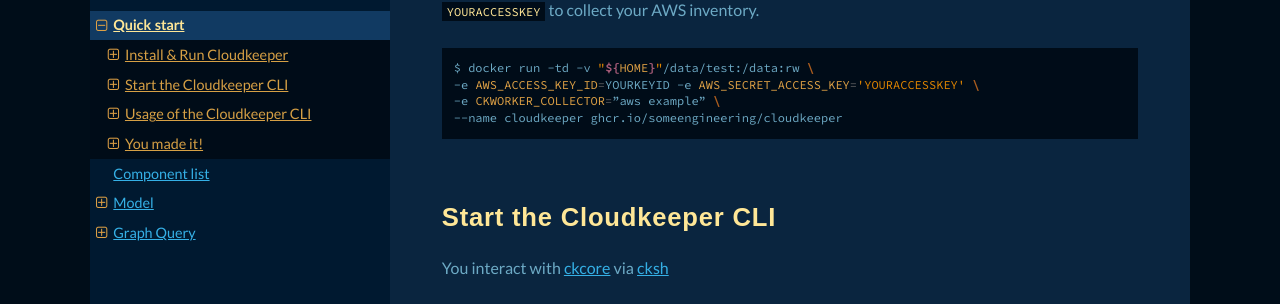
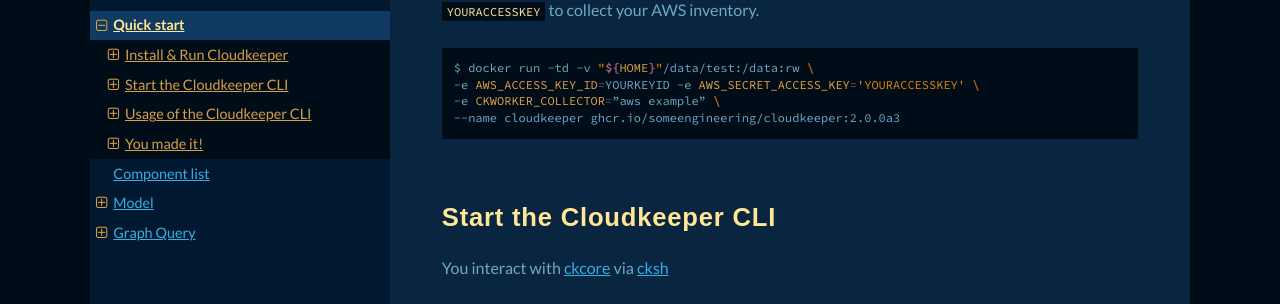
Before and after one commit to someengineering/fixinventory, a Sphinx documentation site: the page built from docs/source/start.rst, in a window 1280 px wide and 900 px high, scrolled down 613 px. Shown: the part 150-454 px from the top of the window. Built offline with Sphinx 7.4.7 and the Read the Docs theme 2.0.0, drawn with Linux system fonts in a browser that asks for light colours; some web fonts are replaced.

```diff
--- a/docs/source/start.rst
+++ b/docs/source/start.rst
@@ -31,7 +31,7 @@ Replace ``YOURKEYID`` and ``YOURACCESSKEY`` to collect your AWS inventory.
     $ docker run -td -v "${HOME}"/data/test:/data:rw \
     -e AWS_ACCESS_KEY_ID=YOURKEYID -e AWS_SECRET_ACCESS_KEY='YOURACCESSKEY' \
     -e CKWORKER_COLLECTOR=”aws example” \
-    --name cloudkeeper ghcr.io/someengineering/cloudkeeper
+    --name cloudkeeper ghcr.io/someengineering/cloudkeeper:2.0.0a3
 
 
 Start the Cloudkeeper CLI
```
Also changed, not shown: README.md (+2 -0 lines).
